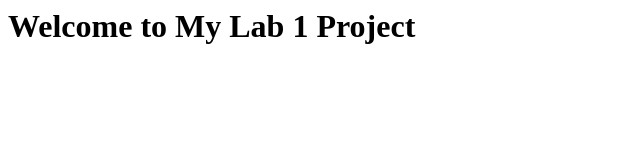
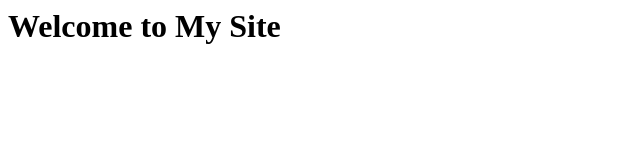
Before and after one commit to MoNabawy-2003/lab1-repo, a plain HTML site: page index.html in a window 1280 px wide. Shown: the whole page, without its empty margins (0-640 px from the left). Drawn offline with Linux system fonts and the light colour scheme.

Commit message:
Add index.html

```diff
--- a/index.html
+++ b/index.html
@@ -1 +1 @@
-<h1>Welcome to My Lab 1 Project</h1>
+<h1>Welcome to My Site</h1>
```
